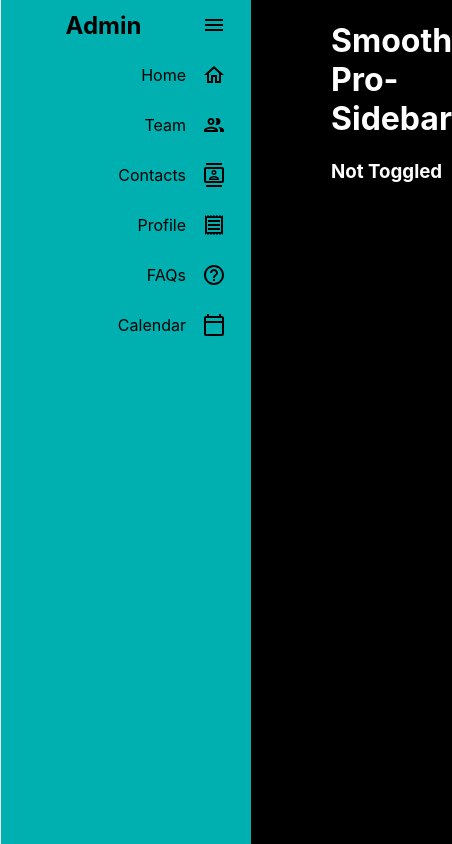
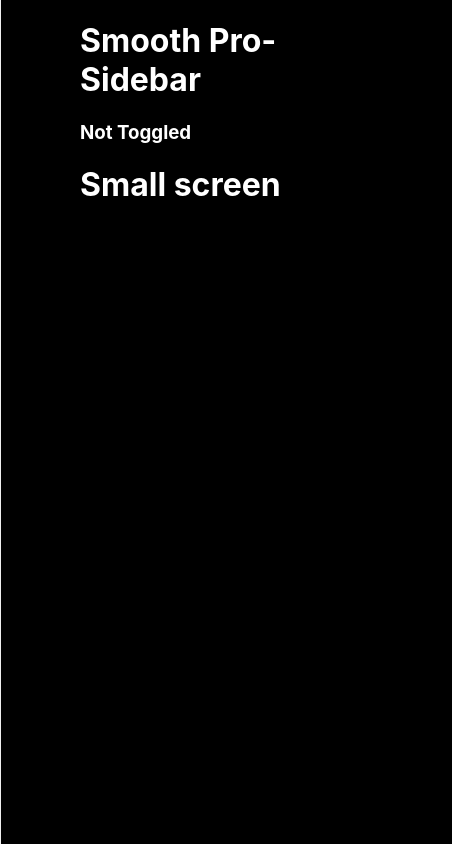
Before and after one commit to Marx-wrld/Smooth-Sidebar-UI, a React (Create React App) app: page / in a window 390 px wide. Shown: the whole page, 452 px wide, since content can reach past the window. Built offline with nearby package versions, Linux system fonts and the light colour scheme.

Commit message:
Breakpoints and transitions

```diff
--- a/src/App.js
+++ b/src/App.js
@@ -31,9 +31,12 @@ function App() {
       )}>
       {/* Adding a sidebar component that wraps a Menu component and a handful of other MenuItem components imported from react-pro-sidebar*/}
       <Sidebar
+      breakPoint='sm' //for small screen
+      //Adding a transition of 800ms so that it makes it a bit slower
+      transitionDuration={800}
       //Adding the style to change the background color
       backgroundColor="rgb(0, 249, 249, 0.7)"
-      rtl={true}
+      rtl={false}
       //Adding rtl={true} which is false by default
       style={
         { height: "100vh" }
@@ -76,6 +79,10 @@ function App() {
           ) : (
             <h3 style={{ color: "white", marginLeft: "5rem"}}>Not Toggled</h3>
           )}
+          {broken && (
+            //small screen text that appears only when the screen is smaller
+            <h1 style={{ color: "white", marginLeft: "5rem" }}>Small screen</h1>
+          )}
         </main>
     </div>
   );
```
